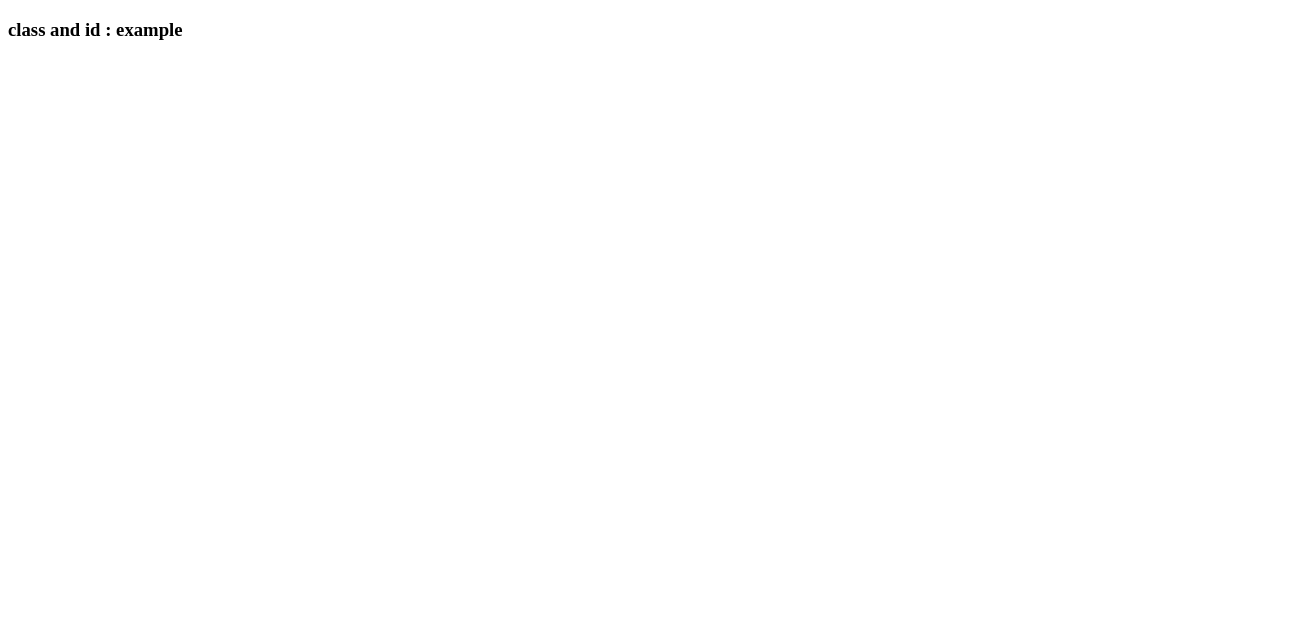
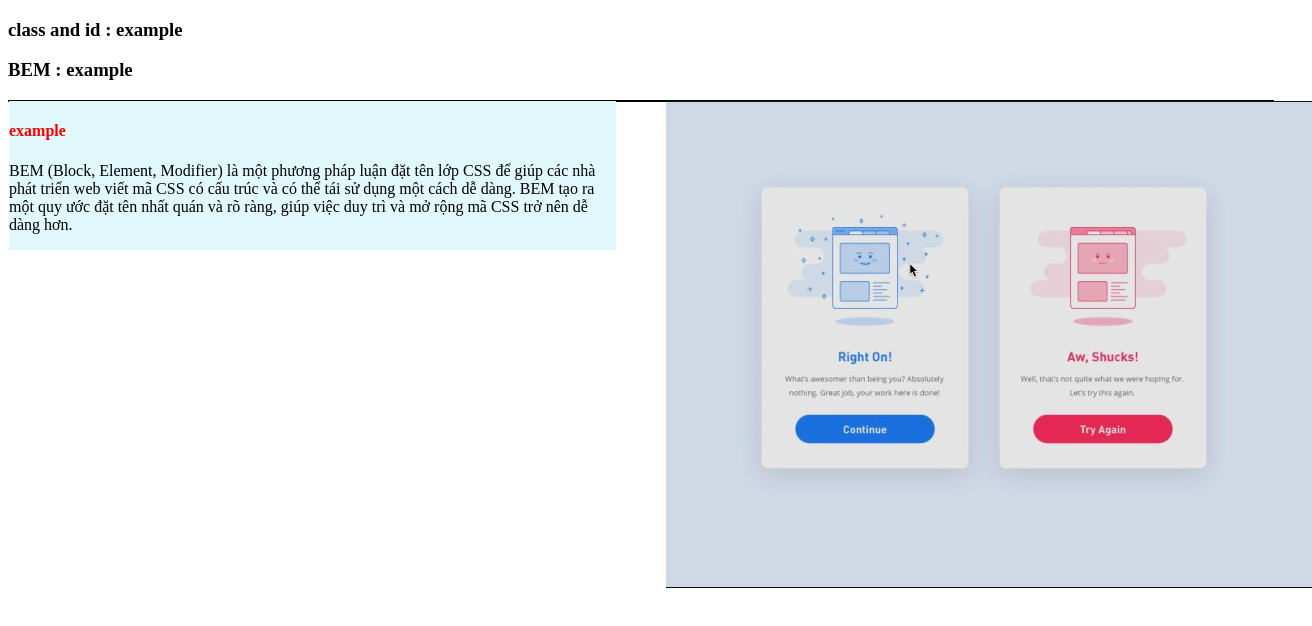
Before and after one commit to PHAMVANTIEN12122000/HTML_CSS_PRACTICE, a plain HTML site: page HTML_CSS/Chapter_1/index.html in a window 1280 px wide. Shown: the whole page, 1312 px wide, since content can reach past the window. Drawn offline with Linux system fonts and the light colour scheme.

Commit message:
modified

```diff
--- a/HTML_CSS/Chapter_1/index.html
+++ b/HTML_CSS/Chapter_1/index.html
@@ -3,6 +3,7 @@
 <head>
     <meta charset="UTF-8">
     <meta name="viewport" content="width=device-width, initial-scale=1.0">
+    <link rel="stylesheet" href="style.css">
     <title>Document</title>
     <style>
         body{
@@ -65,5 +66,24 @@
             </div>
     </div>
 
+    <h3>BEM : example </h3>
+
+    <div class="Block-Bem">
+
+        <div class="Block-Bem_img">
+            <img src="../Chapter_1/picture/daily_ui.jpg" alt="">
+        </div>
+
+        <div class="Block-Bem_name Block-Bem--color">
+
+            <h4 class="Block-Bem_name_title Block-Bem_name--color">example</h4>
+
+            <p class="Block-Bem_name_content ">BEM (Block, Element, Modifier) là một phương pháp luận đặt tên lớp CSS
+                để giúp các nhà phát triển web viết mã CSS có cấu trúc và có thể tái sử dụng một cách dễ dàng.
+                 BEM tạo ra một quy ước đặt tên nhất quán và rõ ràng, giúp việc duy trì và mở rộng mã CSS trở nên dễ dàng hơn.</p>
+
+        </div>
+
+    </div>
 </body>
 </html>
--- a/HTML_CSS/Chapter_1/style.css
+++ b/HTML_CSS/Chapter_1/style.css
@@ -0,0 +1,18 @@
+.Block-Bem{
+    width: 100%;
+    border: 1px solid #000;
+}
+.Block-Bem_img{
+    width: 48%;
+    float:inline-end;
+}
+.Block-Bem_name{
+    width: 48%;
+    float: inline-start;
+}
+.Block-Bem--color{
+    background-color: rgb(225, 249, 252);
+}
+.Block-Bem_name--color{
+    color: red;
+}
```
Also changed, not shown: HTML_CSS/Chapter_1/picture/daily_ui.jpg (added).
